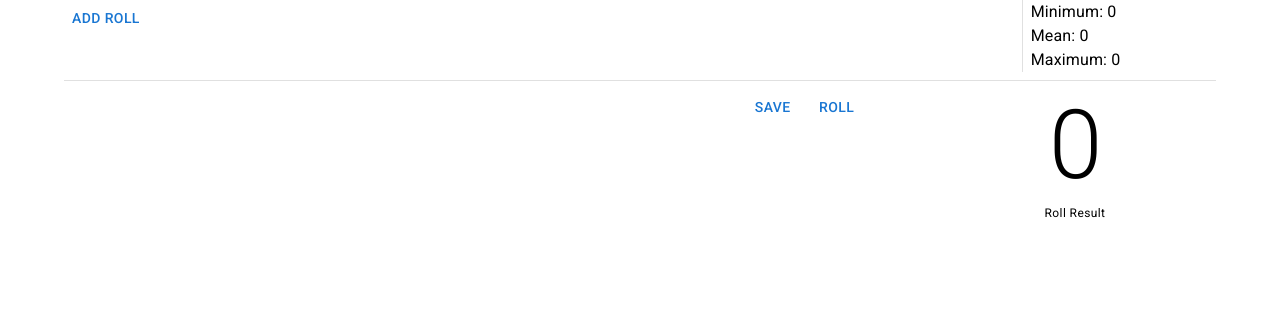
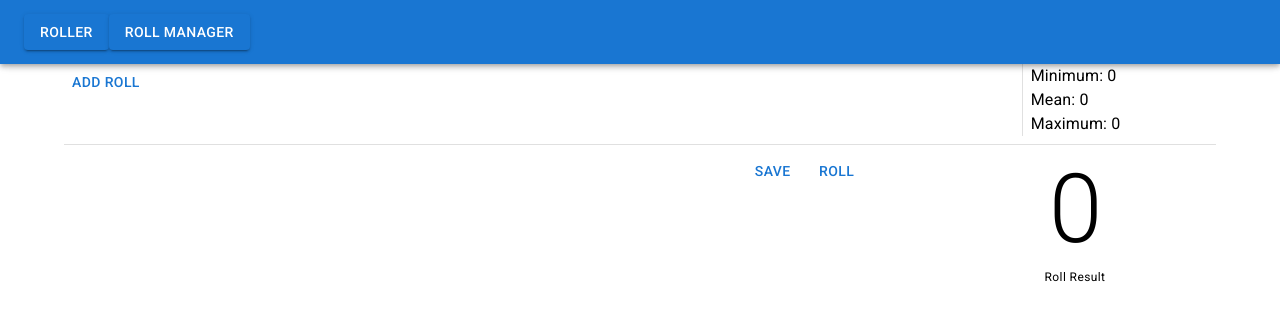
Before and after one commit to c-grattan/droll, a React (Create React App) app: page / in a window 1280 px wide. Shown: the top 320 px of the page. Built offline with nearby package versions, Linux system fonts and the light colour scheme; the HTML template or start-up script is replaced by a standard one.

Commit message:
Add app bar navigation

```diff
--- a/src/App.tsx
+++ b/src/App.tsx
@@ -6,13 +6,24 @@ import '@fontsource/roboto/700.css';
 import { Roller } from './components/roller/Roller';
 import { RollManager } from './classes/rollManager/RollManager';
 import { Container } from '@mui/material';
+import { Navigation } from './components/navbar/Navigation';
+import { RollManagerComponent } from './components/rollmanagercomponent/RollManagerComponent';
 
 function App() {
 	const rollManager = new RollManager();
 
 	return (<>
 		<Container maxWidth='lg'>
-			<Roller rollManager={rollManager} />
+			<Navigation navData={[
+				{
+					title: "Roller",
+					content: <Roller rollManager={rollManager} />
+				},
+				{
+					title: "Roll Manager",
+					content: <RollManagerComponent />
+				}
+			]} />
 		</Container>
 	</>);
 }
--- /dev/null
+++ b/src/components/navbar/Navigation.tsx
@@ -0,0 +1,35 @@
+import { AppBar, Button, Toolbar } from "@mui/material"
+import { useState } from "react"
+
+type TabData = {
+	title: string,
+	content: JSX.Element | JSX.Element[]
+}
+
+type NavProps = {
+	navData: TabData[]
+}
+
+export const Navigation = ({navData}: NavProps) => {
+	const [currentTab, setCurrentTab] = useState(0);
+	return <>
+		<AppBar>
+			<Toolbar>
+				{
+					navData.map((value: TabData, index: number) => {
+						return <Button
+									data-testid={"navigation-tab" + index}
+									key={index}
+									variant="contained"
+									onClick={() => setCurrentTab(index)}
+								>
+							{value.title}
+						</Button>
+					})
+				}
+			</Toolbar>
+		</AppBar>
+		<Toolbar />
+		{navData[currentTab].content}
+	</>;
+}
--- /dev/null
+++ b/src/components/rollmanagercomponent/RollManagerComponent.tsx
@@ -0,0 +1,5 @@
+export const RollManagerComponent = () => {
+	return <>
+		<p>Roll Manager</p>
+	</>;
+}
```
Also changed, not shown: 1 other file (tests, documents, lock files or other folders).
